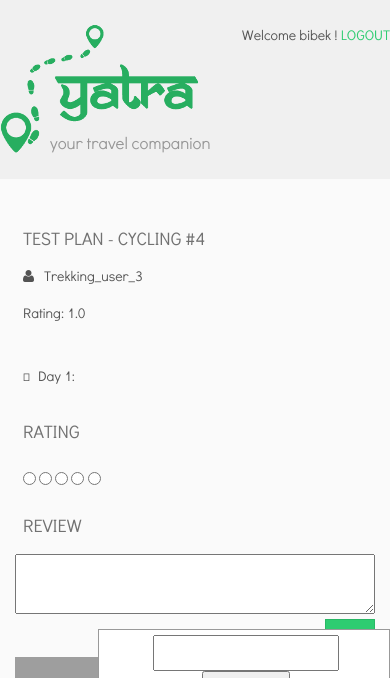
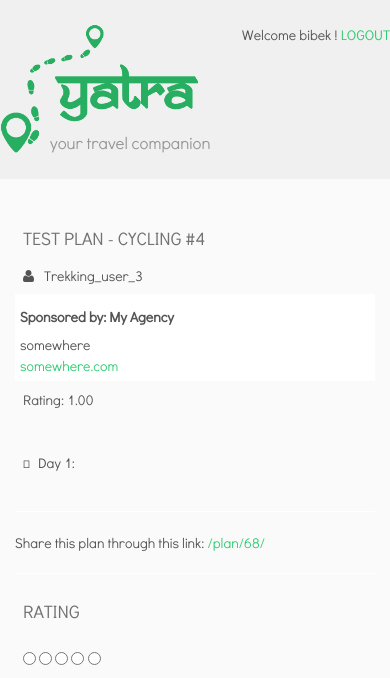
Before and after one commit to toggle-corp/yatra, a Django app: page /plan/68/ in a window 390 px wide. Shown: the top 678 px of the page. Run offline with Django 3.2, Linux system fonts and the light colour scheme; a user stored in the database is signed in; data comes from the database, SQL or seed files in the repository; both versions use the stored data as it was after the commit; some libraries are stand-ins or nearby versions; grey boxes are pictures that could not be loaded.

Commit message:
Make major changes
* Add Create New Plan option
* Add private/public options
* Add sponsored div

```diff
--- a/static/css/plan.css
+++ b/static/css/plan.css
@@ -27,6 +27,7 @@ h4 {
 
 [contenteditable=true]:empty:not(:focus):before{
     content:attr(placeholder);
+    color: #bababa;
 }
 [contenteditable=true]:focus{
     box-shadow: 0 2px 5px 1px rgba(0, 0, 0, 0.2);
--- a/static/js/dashboard.js
+++ b/static/js/dashboard.js
@@ -1,4 +1,7 @@
 $(document).ready(function(){
     $('#category-select').selectize();
     $('#destination-select').selectize();
+
+    $("#district-new-plan").selectize();
+    $("#category-new-plan").selectize();
 });
--- a/static/js/map.js
+++ b/static/js/map.js
@@ -69,6 +69,7 @@ function initMap() {
         data = {"points": JSON.stringify(points),
             "title": $("#title").html(),
             "description": $("#description").html(),
+            "public": $("#public-radio").prop("checked")
         };
         $.redirectPost(
             postUrl,
--- a/tour/search.py
+++ b/tour/search.py
@@ -45,6 +45,9 @@ class PlanFilter:
             destination__district=destination.district
         )
 
+    def district(self, district):
+        self.plans = self.plans.filter(destination__district=district)
+
     def category(self, category):
         self.plans = self.plans.filter(category=category)
 
--- a/tour/templates/tour/plan.html
+++ b/tour/templates/tour/plan.html
@@ -13,6 +13,7 @@ var editMode = {% if edit %}true{%else%}false{% endif %};
 var points = [];
 var day = 1;
 var postUrl = "{% url 'plan' plan.pk %}";
+var isPublic = {% if plan.public %}true{%else%}false{% endif %};
 
 function refresh(map) {
     {% for point in points %}
@@ -46,6 +47,10 @@ function refresh(map) {
             if ($(this).html().trim() == '<br>')
                 $(this).html("");
         });
+
+        {% for rev in all_reviews %}
+        $("#rate-container-{{forloop.counter}}").rating();
+        {% endfor %}
     });
 
     $.extend({
@@ -75,18 +80,45 @@ function refresh(map) {
             <div class="col-md-4">
                 <h4 id="title" {% if edit %} contenteditable="true" placeholder="Enter Title" {% endif %}>{{ plan.title }}</h4>
                 <div id="created-by"><i class="fa fa-user"></i>{{plan.created_by}}</div>
-                <div id="rating">Rating: {{plan.rating}}</div>
+
+                {% if agency %}
+                <div style="background-color:white; padding:5px;">
+                    <h5><strong>Sponsored by: {{agency.title}}</strong></h5>
+                    <div>{{agency.address}}</div>
+                    <div><a href="{{agency.website}}" style="text-transform:lowercase;">{{agency.website}}</a></div>
+                </div>
+                {% endif %}
+
+                <div id="rating">Rating: {{plan.rating|floatformat:2}}</div>
                 <div id="description" {% if edit %} contenteditable="true" placeholder="Enter Description" {% endif %}>{{ plan.description|safe }}</div>
                 <div id="trip-points-wrapper">
                     <div id="trip-points">
                     </div>
                 </div>
                 {% if edit %}
+                <div>
+                    <div class="radio">
+                        <label><input id="public-radio" type="radio" name="plan-public" {% if plan.public %}checked{% endif %} value="public"> Public</label>
+                    </div>
+                    <div class="radio">
+                        <label><input type="radio" name="plan-public" {% if not plan.public %}checked{% endif %} value="private"> Private</label>
+                    </div>
+                </div>
                 <div id="post-plan-wrapper">
                     <button id="post-plan" class="btn btn-primary"><i class="fa fa-save"></i>Save</button>
                 </div>
                 {% endif %}
 
+                <hr>
+
+                <div>
+                    Share this plan through this link:
+                    <a href="{{request.get_full_path}}" style="text-transform:lowercase;">{{request.get_full_path}}</a>
+                </div>
+
+                <hr>
+
+                {% if not edit %}
                 <div>
                     <h4 class="bottom-label">Rating</h4>
                     <div id="rate-container">
@@ -102,6 +134,22 @@ function refresh(map) {
                         <button id="post-review" class='btn btn-primary pull-right'>Post</button>
                     </div>
                 </div>
+                {% endif %}
+
+                {% for rev in all_reviews %}
+                <strong>{{rev.posted_by}}</strong>
+                <span>Rating: {{rev.rating|floatformat:2}}</span>
+
+                <div id="rate-container-{{forloop.counter}}">
+                    <input type="radio" name="rating-{{forloop.counter}}" class="rating-disabled" value="1" {% if rev.rating == 1 %} checked {% endif %}/>
+                    <input type="radio" name="rating-{{forloop.counter}}" class="rating-disabled" value="2" {% if rev.rating == 2 %} checked {% endif %}/>
+                    <input type="radio" name="rating-{{forloop.counter}}" class="rating-disabled" value="3" {% if rev.rating == 3 %} checked {% endif %}/>
+                    <input type="radio" name="rating-{{forloop.counter}}" class="rating-disabled" value="4" {% if rev.rating == 4 %} checked {% endif %}/>
+                    <input type="radio" name="rating-{{forloop.counter}}" class="rating-disabled" value="5" {% if rev.rating == 5 %} checked {% endif %}/>
+                </div>
+
+                <p>{{rev.text|safe}}</p>
+                {% endfor %}
 
             </div>
             <div class="col-md-8">
@@ -117,30 +165,3 @@ function refresh(map) {
     </div>
 </div>
 {% endblock %}
-
-
-
-
-
-</head>
-
-<body>
-    <div class="container">
-        <h1>Plan</h1>
-        <div class="row">
-            <div class="col-md-4">
-
-            </div>
-            <div class="col-md-8">
-
-            </div>
-        </div>
-
-    </div>
-
-    <script>
-
-
-    </script>
-</body>
-</html>
--- a/tour/views.py
+++ b/tour/views.py
@@ -65,21 +65,29 @@ class DashboardView(View):
     @method_decorator(login_required)
     def get(self, request):
         user = request.user
-        plans = Plan.objects.all().exclude(review__posted_by__pk=user.pk)
+        plans = Plan.objects.filter(public=True). \
+            exclude(review__posted_by__pk=user.pk)
         recommendations = sort_by_recommended(plans, user)[:8]
         for plan in recommendations:
             plan.rating = Review.get_average_rating(plan)
         return render(request, 'tour/dashboard.html', {
             'recommendations': recommendations,
-            'destinations': Destination.objects.all(),
+            'destinations': [
+                d for d in Destination.objects.all()
+                if not District.objects.filter(name=d.name).exists()
+            ],
+            "districts": District.objects.all(),
             "categories": Category.objects.all(),
+            "my_plans":
+                Plan.objects.filter(created_by=request.user).
+                order_by('-created_at')
         })
 
     @method_decorator(login_required)
     def post(self, request):
         plan = Plan()
-        plan.destination = Destination.objects.get(
-            pk=request.POST["destination"]
+        plan.destination = Destination.get_or_create(
+            request.POST["destination"], request.POST["district"]
         )
         plan.category = Category.objects.get(
             pk=request.POST["category"]
@@ -87,13 +95,14 @@ class DashboardView(View):
         plan.title = request.POST["title"]
         plan.created_by = request.user
         plan.save()
-        return reditect('plan', plan.pk)
+        return redirect('plan', plan.pk)
 
 
 class SearchView(View):
     @method_decorator(login_required)
     def get(self, request):
-        plan_filter = PlanFilter()
+        plan_filter = PlanFilter(Plan.objects.filter(public=True).
+                                 exclude(review__posted_by__pk=user.pk))
 
         categ = request.GET.get("category")
         dest = request.GET.get("destination")
@@ -105,8 +114,13 @@ class SearchView(View):
         data = {}
 
         if dest != "":
-            plan_filter.destination(Destination.objects.get(pk=dest))
-            data["dest"] = dest
+            dests = dest.split(':')
+            if dests[0] == "dest":
+                plan_filter.destination(Destination.objects.get(pk=dests[1]))
+                data["dest"] = dests[1]
+            else:
+                plan_filter.district(District.objects.get(pk=dests[1]))
+                data["dist"] = dests[1]
         if categ != "":
             plan_filter.category(Category.objects.get(pk=categ))
             data["categ"] = categ
@@ -128,7 +142,11 @@ class SearchView(View):
             plan.rating = Review.get_average_rating(plan)
 
         data.update({
-            "destinations": Destination.objects.all(),
+            'destinations': [
+                d for d in Destination.objects.all()
+                if not District.objects.filter(name=d.name).exists()
+            ],
+            "districts": District.objects.all(),
             "categories": Category.objects.all(),
             "plans": plans,
         })
@@ -157,12 +175,19 @@ class PlanView(View):
             review = Review.objects.get(plan=plan, posted_by=request.user)
         except:
             review = None
+
+        try:
+            agency = Agency.objects.get(user=plan.created_by)
+        except:
+            agency = None
+
         return render(request, 'tour/plan.html', {
             'plan': plan,
             'edit': plan.created_by == request.user,
             'points': points,
             'review': review,
-            'all_reviews': Review.objects.all(),
+            'agency': agency,
+            'all_reviews': Review.objects.all().order_by('-posted_at'),
         })
 
     @method_decorator(login_required)
@@ -198,6 +223,9 @@ class PlanView(View):
 
         if "title" in request.POST:
             plan.title = request.POST["title"]
+
+        if "public" in request.POST:
+            plan.public = request.POST["public"] == "true"
 
         if "description" in request.POST:
             plan.description = request.POST["description"]
```
Also changed, not shown: tour/templates/tour/dashboard.html (+56 -2 lines), tour/templates/tour/search.html (+6 -2 lines), db.sqlite3.
